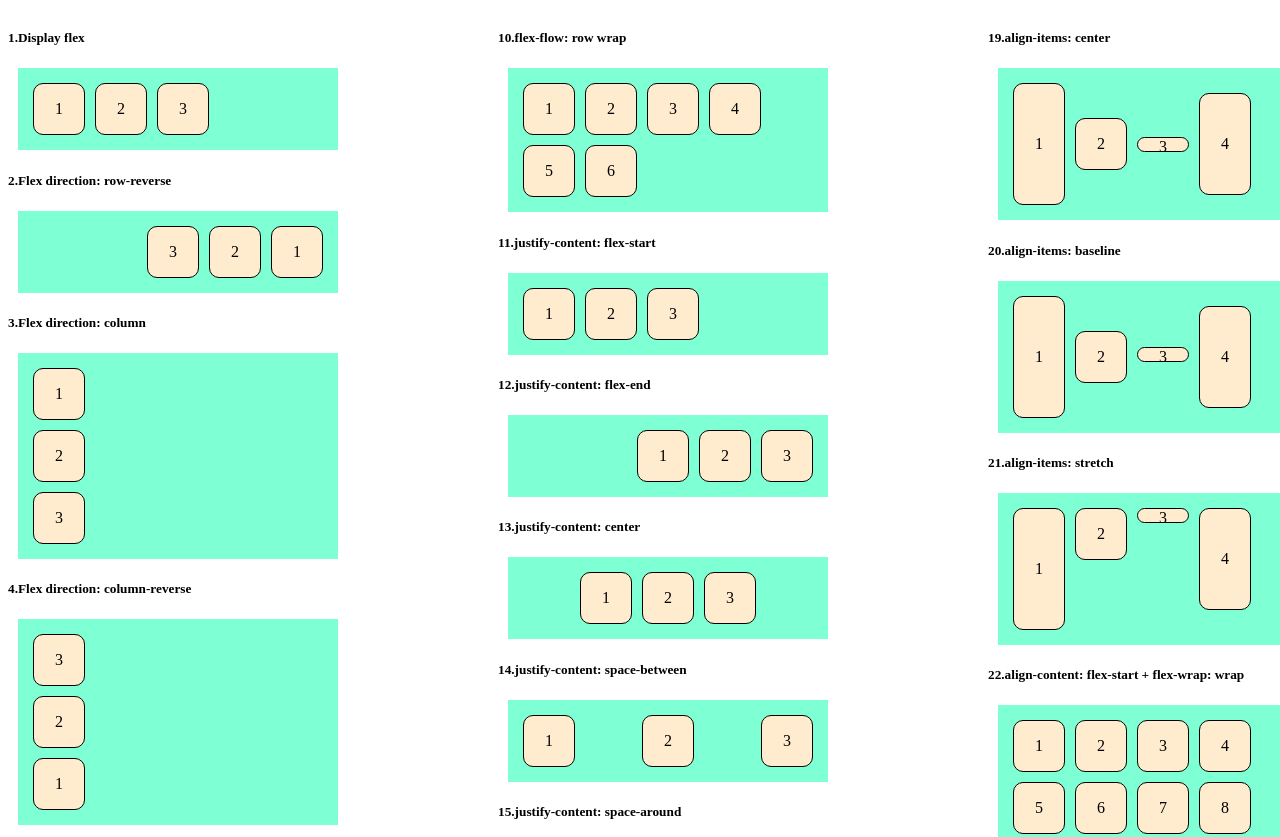
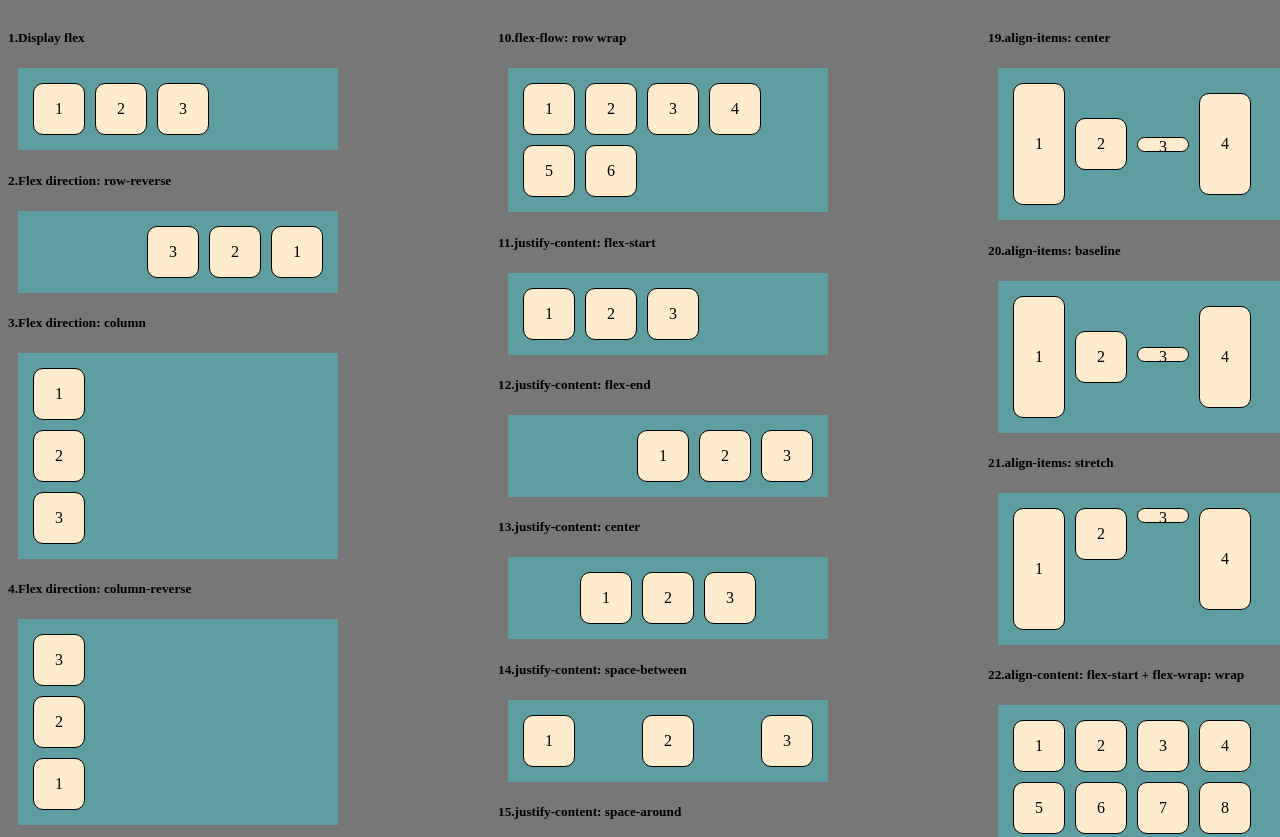
Before and after one commit to Franiueue/CSS_FlexBox, a plain HTML site: page index.html in a window 1280 px wide. Shown: the top 837 px of the page. Drawn offline with Linux system fonts and the light colour scheme.

Commit message:
Add files via upload

```diff
--- a/style.css
+++ b/style.css
@@ -1,7 +1,12 @@
+body{
+    background-color: rgb(119, 119, 119);
+}
+
+
 .container{
 
     width: 300px;
-    background-color: aquamarine;
+    background-color:cadetblue;
     margin: 10px;
     padding: 10px;
 }
```
